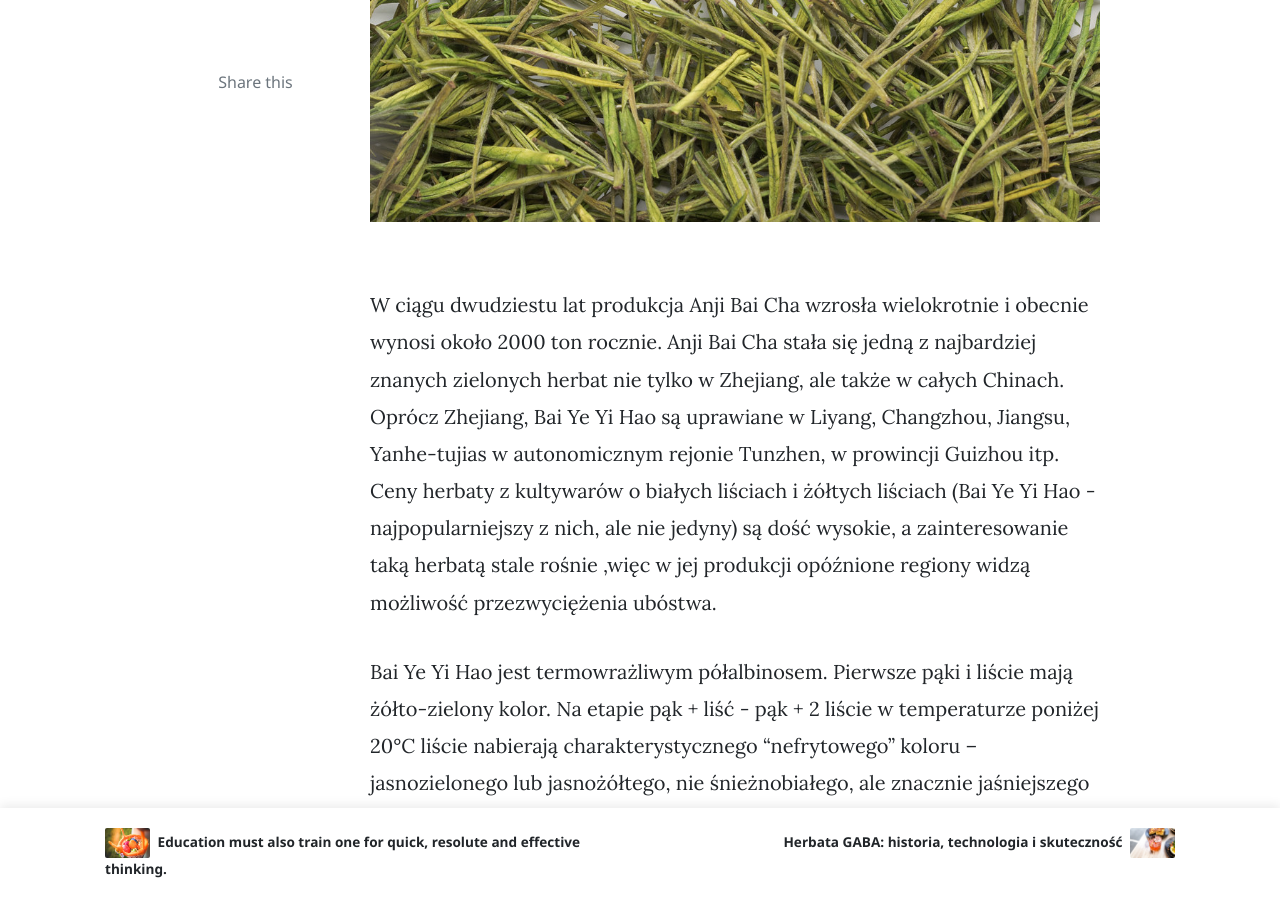
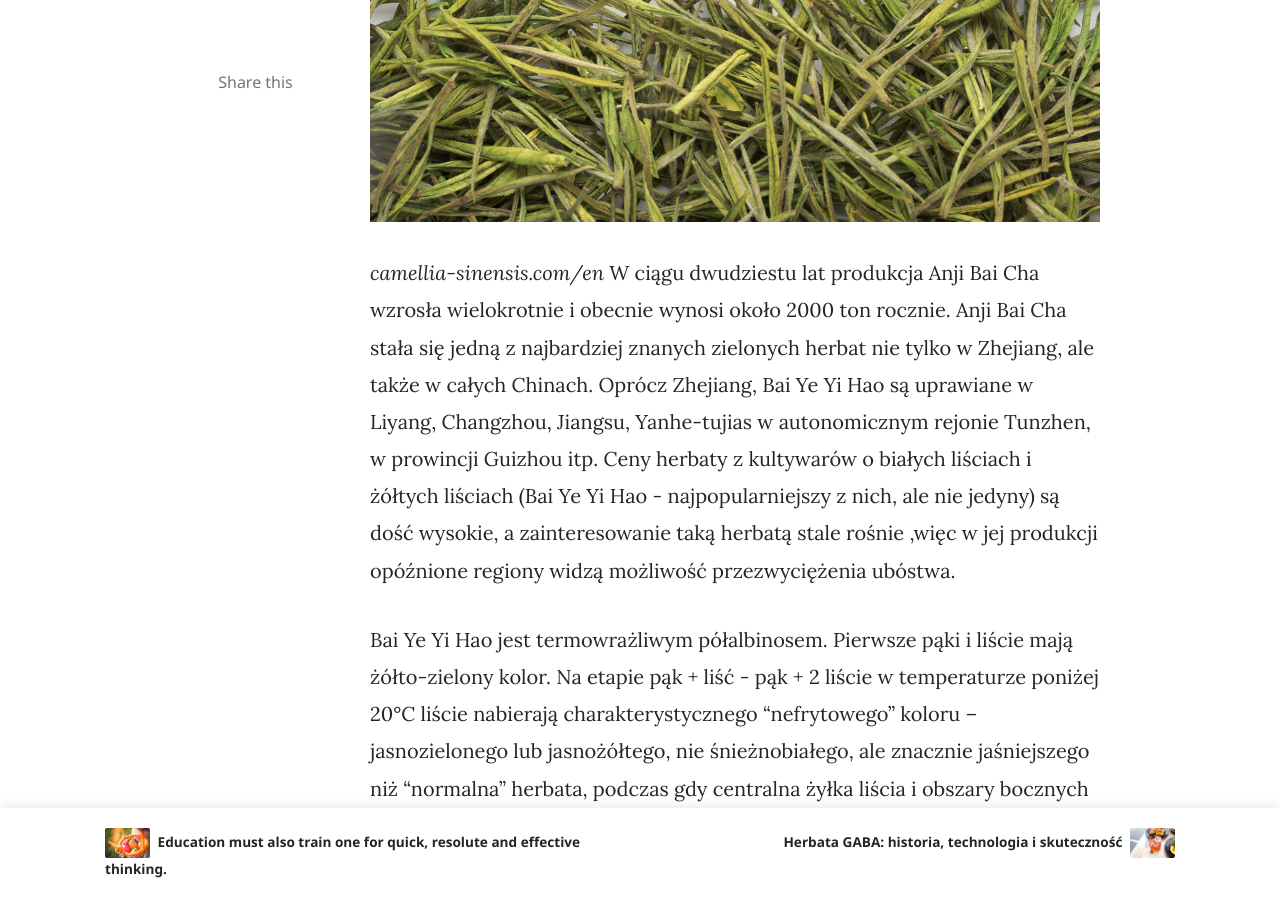
Before and after one commit to asiomchen/asiomchen.github.io, a Jekyll site: the page built from _posts/2020-10-04-o-molekularnych-podstawach-bielactwa-herbacianego.md, in a window 1280 px wide and 900 px high, scrolled down 1324 px. Built offline with Jekyll 4.4.1, drawn with Linux system fonts in a browser that asks for light colours; nearby versions of some CDN libraries; comment, search, counter and statistics services are not loaded.

Commit message:
Update 2020-10-04-o-molekularnych-podstawach-bielactwa-herbacianego.md

```diff
--- a/_posts/2020-10-04-o-molekularnych-podstawach-bielactwa-herbacianego.md
+++ b/_posts/2020-10-04-o-molekularnych-podstawach-bielactwa-herbacianego.md
@@ -6,8 +6,8 @@ image: assets/images/demo1.jpg
 ---
 Anji Bai Cha (安吉白茶), biała herbata Anji to nowoczesna odmiana zielonej herbaty z rejonu Anji w prowincji Zhejiang. W latach 70. w pobliżu wsi Dashi odkryto stare drzewo herbaciane o niezwykłym jasnym kolorze młodych pędów. W 1982 r. rozpoczęto prace nad namnażaniem wegetatywnym materiału z tego drzewa, w wyniku tego 1991 r. powstała pierwsza partia herbaty o roboczej nazwie Yu Feng (玉凤) – "Jade Phoenix", która została wysoko oceniona przez ekspertów. Pod koniec 1990 roku zakończono badanie właściwości tej odmiany i opracowanie technologii, a w 2000 r. nowa odmiana została zarejestrowana pod nazwą "Bai Ye Yi Hao "(白叶一号) - "białolistny numer jeden", a gotowy produkt otrzymał nazwę Anji Bai Cha. Od 2004 roku nazwa Anji Bai Cha jest chroniona geograficznie.
 
-![Alt Text](/assets/images/anji/51162444565_3c8e357712_b.jpg)
-
+![Anji Bai Cha 1](/assets/images/anji/51162444565_3c8e357712_b.jpg)
+*camellia-sinensis.com/en*
 W ciągu dwudziestu lat produkcja Anji Bai Cha wzrosła wielokrotnie i obecnie wynosi około 2000 ton rocznie. Anji Bai Cha stała się jedną z najbardziej znanych zielonych herbat nie tylko w Zhejiang, ale także w całych Chinach. Oprócz Zhejiang, Bai Ye Yi Hao są uprawiane w Liyang, Changzhou, Jiangsu, Yanhe-tujias w autonomicznym rejonie Tunzhen, w prowincji Guizhou itp. Ceny herbaty z kultywarów o białych liściach i żółtych liściach (Bai Ye Yi Hao - najpopularniejszy z nich, ale nie jedyny) są dość wysokie, a zainteresowanie taką herbatą stale rośnie ,więc w jej produkcji opóźnione regiony widzą możliwość przezwyciężenia ubóstwa.
 
 Bai Ye Yi Hao jest termowrażliwym półalbinosem. Pierwsze pąki i liście mają żółto-zielony kolor. Na etapie pąk + liść - pąk + 2 liście w temperaturze poniżej 20°C liście nabierają charakterystycznego "nefrytowego" koloru – jasnozielonego lub jasnożółtego, nie śnieżnobiałego, ale znacznie jaśniejszego niż "normalna" herbata, podczas gdy centralna żyłka liścia i obszary bocznych żyłek blisko niego stają się ciemnozielone, tworząc kontrastowy wzór. Wraz z dalszym rozwojem pędu, a także w temperaturach powyżej 22°C, liście stają się jasnozielone, zwykle w wiosennych pędach herbaty (patrz zdjęcia 5 i 6). W przypadku wysokiej jakości Anji Bai Cha surowce są zbierane na etapie wybielania, więc termin ich zbierania jest krótki – zwykle wynosi około dwóch tygodni od połowy marca do początku kwietnia.
```
